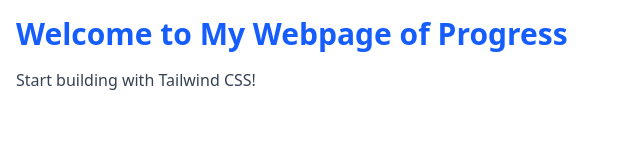
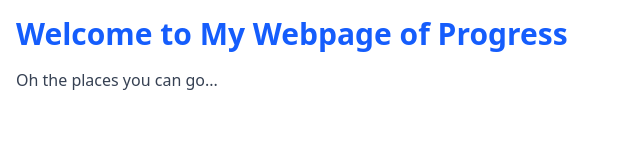
Before and after one commit to Enabwodahs1997/My-Webpage, a website built with Vite: page index.html in a window 1280 px wide. Shown: the full height of the page, 0-640 px from the left. Built offline with nearby package versions, Linux system fonts and the light colour scheme.

Commit message:
just updated text in index.html

```diff
--- a/index.html
+++ b/index.html
@@ -9,7 +9,7 @@
 <body>
     <div class="container mx-auto p-4">
         <h1 class="text-3xl font-bold text-blue-600">Welcome to My Webpage of Progress</h1>
-        <p class="mt-4 text-gray-700">Start building with Tailwind CSS!</p>
+        <p class="mt-4 text-gray-700">Oh the places you can go...</p>
     </div>
 </body>
 </html>
```
